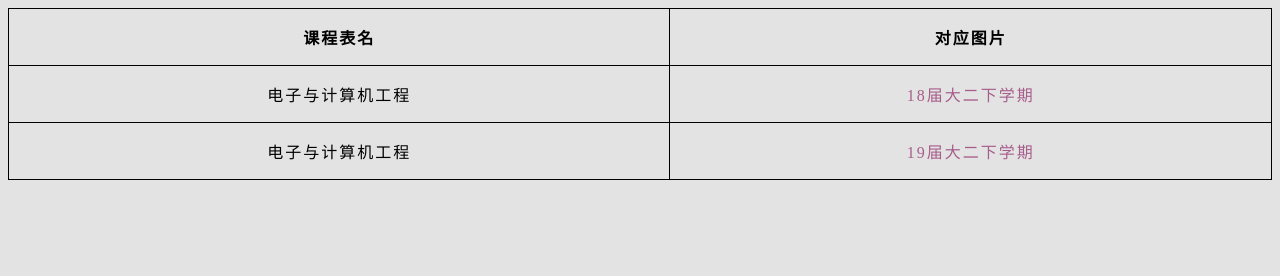
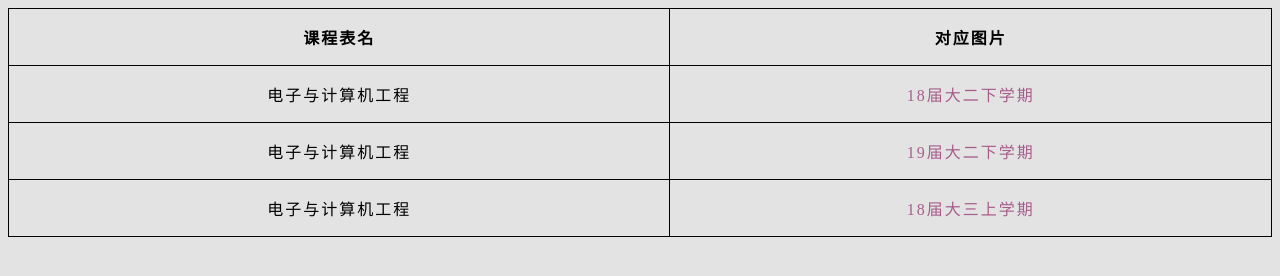
Before and after one commit to Peicaiyuan/Peicaiyuan.github.io, a plain HTML site: page class-school-card.html in a window 1280 px wide. Drawn offline with Linux system fonts and the light colour scheme.

Commit message:
新增18级大三上课程表

```diff
--- a/class-school-card.html
+++ b/class-school-card.html
@@ -25,6 +25,10 @@
                 <td>电子与计算机工程</td>
                 <td><a href="picture/19届大一下半学期.jpg" target="_self" />19届大二下学期</td>
             </tr>
+            <tr>
+                <td>电子与计算机工程</td>
+                <td><a href="picture/18-大三上课程表.png" target="_self" />18届大三上学期</td>
+            </tr>
         </tbody>
     </table>
 </body>
```
Also changed, not shown: picture/18-大三上课程表.png (added).
